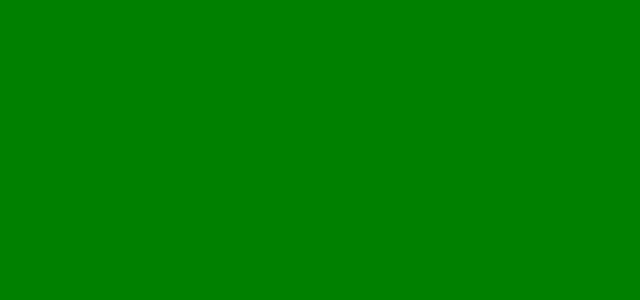
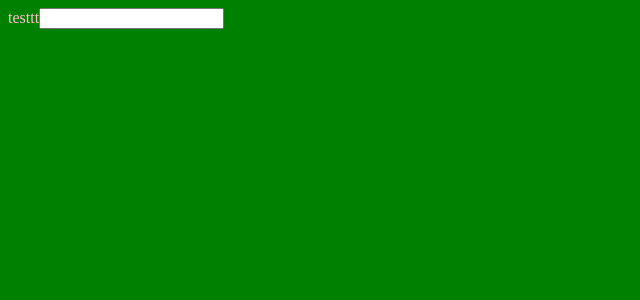
Before and after one commit to eleizerabsin/my-react-base, a React app: page /login in a window 1280 px wide. Shown: the top 300 px of the page, without its empty margins (0-640 px from the left). Built offline with nearby package versions, Linux system fonts and the light colour scheme.

Commit message:
Added private route sample

```diff
--- a/src/js/components/App.js
+++ b/src/js/components/App.js
@@ -1,14 +1,11 @@
 import React, { Component } from 'react';
-import { Route } from 'react-router-dom';
-import Form from './Form';
+import AppRoute from './common/AppRoute';
 
 class App extends Component {
   render() {
     return (
       <>
-          <Route path='/home' exact component={Form} />
-          <Route path='/next' component={Form} />
-          <Route path='/last' component={Form} />
+          <AppRoute />
       </>
     );
   }
--- /dev/null
+++ b/src/js/components/common/AppRoute.js
@@ -0,0 +1,16 @@
+import React from 'react';
+import PrivateRoute from './PrivateRoute';
+import {Route, BrowserRouter} from 'react-router-dom';
+import Form from '../formsample/Form';
+
+const AppRoute = (props) => {
+    return (
+        <BrowserRouter>
+            <PrivateRoute path='/home' component={Form} exact/>
+            <PrivateRoute path='/function' component={Form} exact/>
+            <Route path='/login' component={Form} exact/>
+        </BrowserRouter>
+    )
+}
+
+export default AppRoute;
--- /dev/null
+++ b/src/js/components/common/PrivateRoute.js
@@ -0,0 +1,16 @@
+import React from 'react';
+import {Route, Redirect} from 'react-router-dom';
+
+const PrivateRoute = (props) => {
+    // add function  to check user authentication
+    let isAuthenticated = true;
+
+    if (isAuthenticated) {
+        return <Route path={props.path} component={props.component} exact={props.exact}/>
+    }
+
+    // if authentication is false, redirect to login screen
+    return <Redirect to="/login"/>
+}
+
+export default PrivateRoute;
--- a/src/js/components/Form.js
+++ b/src/js/components/formsample/Form.js
@@ -1,5 +1,5 @@
 import React, { Component } from "react";
-import './style.css';
+import './Form.css';
 
 class Form extends Component {
   constructor() {
```
Also changed, not shown: src/js/components/formsample/Form.css (renamed from src/js/components/style.css).
